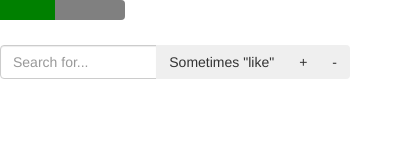
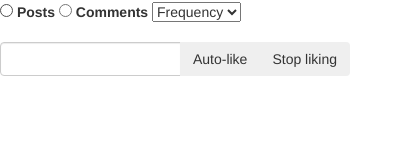
Before and after one commit to MasonLS/Liger, a browser extension: page app/popup.html in a window 400 px wide. Drawn offline with nearby package versions, Linux system fonts and the light colour scheme; files that its build step writes are made by us from their sources.

Commit message:
angular app set up

```diff
--- a/app/popup.html
+++ b/app/popup.html
@@ -13,30 +13,54 @@
     <!-- endbuild -->
 </head>
 
-<body>
+<body ng-app="popup">
     <!-- build:js scripts/popup-vendor.js -->
     <!-- bower:js -->
     <!-- endbower -->
     <!-- endbuild -->
-    <div class="row">
-        <form>
-        <progress class="progress" value="50" max="100" aria-describedby="example-caption-1"></progress>
+    <form ng-submit="submitFriend()" ng-controller="PopupCtrl">
+        <div class="form-group row">
+            <div class="col-md-6">
+                <label class="custom-control custom-radio">
+                    <input type="radio" class="custom-control-input" tabindex="-1" ng-checked="friend.posts" ng-click="friend.posts = true">
+                    <span class="custom-control-indicator"></span>
+                    <span class="custom-control-description">Posts</span>
+                </label>
+                <label class="custom-control custom-radio">
+                    <input type="radio" class="custom-control-input" tabindex="-1" ng-checked="friend.comments" ng-click="friend.comments = true">
+                    <span class="custom-control-indicator"></span>
+                    <span class="custom-control-description">Comments</span>
+                </label>
+                <select class="custom-select" tabindex="-1" ng-model="friend.frequency">
+                    <option selected>Frequency</option>
+                    <option value="1">Every</option>
+                    <option value="2">Every 2nd</option>
+                    <option value="3">Every 3rd</option>
+                    <option value="4">Every 4th</option>
+                    <option value="5">Every 5th</option>
+                    <option value="10">Every 10th</option>
+                </select>
+            </div>
+        </div>
+        <div class="form-group row">
             <div class="col-md-12">
                 <div class="input-group">
-                <input type="text" class="form-control" placeholder="Search for..." tabindex="-1">
+                    <input type="text" class="form-control" tabindex="-1" ng-model="friend.name">
                     <span class="input-group-btn">
-                <button class="btn btn-secondary" type="submit">Sometimes "like"</button>
-                <button class="btn btn-secondary" id="increase-frequency" type="button">+</button>
-                <button class="btn btn-secondary" id="decrease-frequency" type="button">-</button>
+                        <button class="btn btn-secondary" type="submit">Auto-like</button>
+                        <button class="btn btn-secondary" type="button" ng-click="untrackFriend()">Stop liking</button>
                     </span>
                 </div>
             </div>
+        </div>
         </form>
-    </div>
+
         <!-- build:js scripts/popup.js -->
         <script src="scripts/jquery.min.js"></script>
         <script src="scripts/bootstrap.min.js"></script>
+        <script src="scripts/angular.min.js"></script>
         <script src="scripts/popup.js"></script>
+        <script src="scripts/friends.service.js"></script>
         <!-- endbuild -->
 </body>
 
--- a/package.json
+++ b/package.json
@@ -45,7 +45,9 @@
     }
   },
   "dependencies": {
+    "angular": "^1.5.8",
     "bootstrap": "^3.3.7",
-    "jquery": "^3.1.1"
+    "jquery": "^3.1.1",
+    "withinviewport": "^1.0.0"
   }
 }
```
Also changed, not shown: app/manifest.json. Lines whose indentation alone changed are shown as unchanged.
